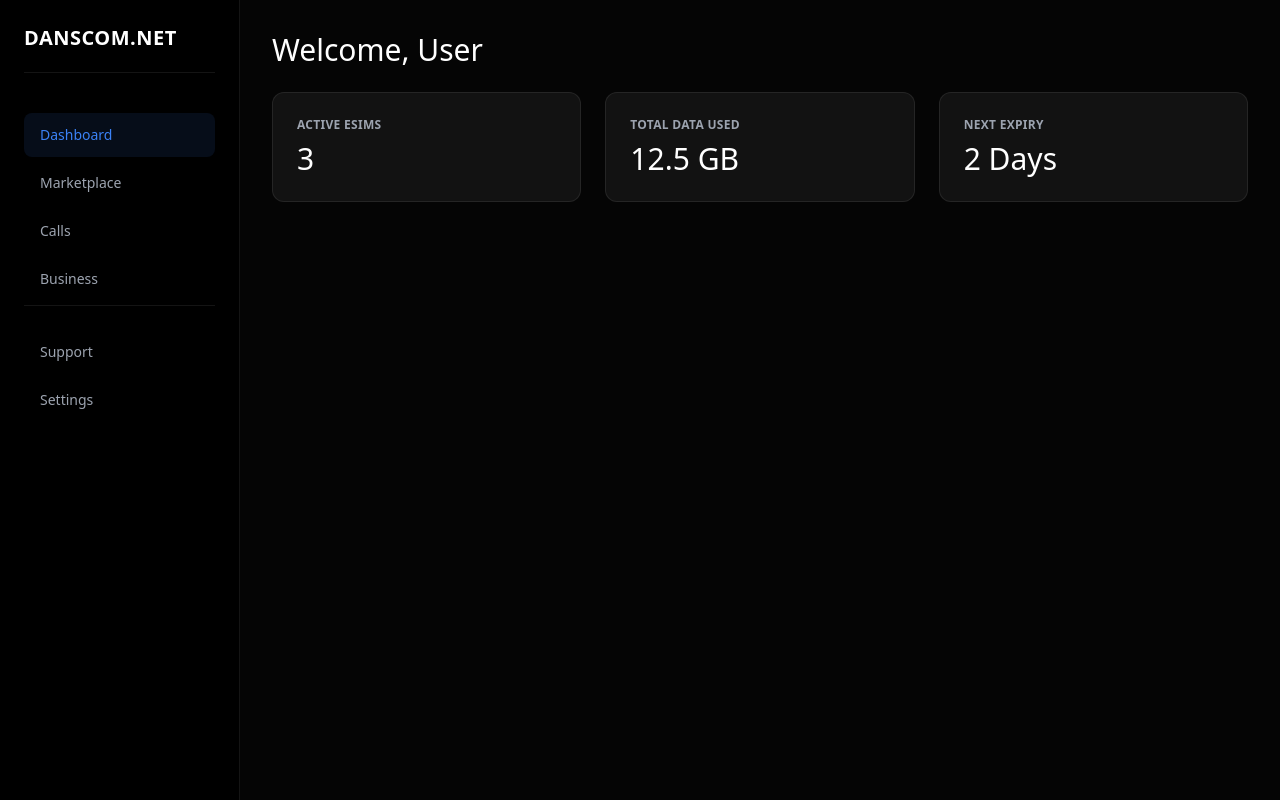
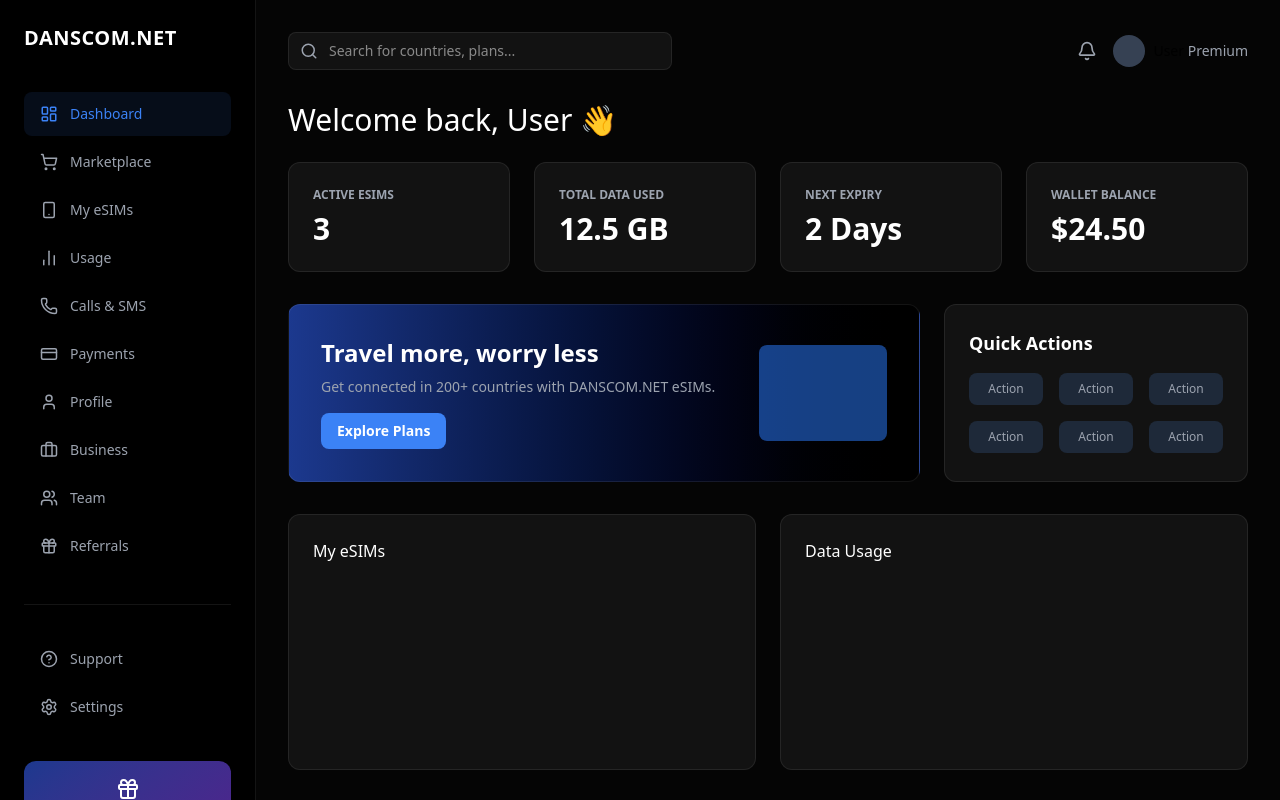
Before and after one commit to Dans3101/DANSCOM.NET, a React (Vite) app: page / in a window 1280 px wide. Shown: the top 800 px of the page. Built offline with nearby package versions, Linux system fonts and the light colour scheme.

Commit message:
feat(dashboard): enhance UI and dependencies
- Add recharts and motion for visualization and animations
- Refactor dashboard layout with modular header and stats components
- Update sidebar navigation with comprehensive menu items

```diff
--- a/src/components/Dashboard.tsx
+++ b/src/components/Dashboard.tsx
@@ -1,19 +1,21 @@
+import { Header } from './dashboard/Header';
+import { StatsRow } from './dashboard/StatsRow';
+import { BannerActions } from './dashboard/BannerActions';
+
 export const Dashboard = () => {
-    return (
-      <div className="p-8 text-text-p">
-        <h2 className="text-3xl font-medium mb-6">Welcome, User</h2>
-        <div className="grid grid-cols-1 md:grid-cols-3 gap-6">
-          {[
-            { title: 'Active eSIMs', value: '3' },
-            { title: 'Total Data Used', value: '12.5 GB' },
-            { title: 'Next Expiry', value: '2 Days' },
-          ].map((stat, i) => (
-            <div key={i} className="bg-bg-card p-6 rounded-xl border border-border-custom">
-              <h3 className="text-xs text-text-s font-semibold mb-2 uppercase tracking-wide">{stat.title}</h3>
-              <p className="text-3xl font-medium text-text-p">{stat.value}</p>
-            </div>
-          ))}
+  return (
+    <div className="p-8 font-sans">
+      <Header />
+      <div className="text-text-p">
+        <h2 className="text-3xl font-medium mb-6">Welcome back, User 👋</h2>
+        <StatsRow />
+        <BannerActions />
+        {/* Placeholder for remaining sections */}
+        <div className="grid grid-cols-2 gap-6">
+            <div className="bg-bg-card p-6 rounded-xl border border-border-custom h-64">My eSIMs</div>
+            <div className="bg-bg-card p-6 rounded-xl border border-border-custom h-64">Data Usage</div>
         </div>
       </div>
-    );
-  };
+    </div>
+  );
+};
--- a/src/components/Sidebar.tsx
+++ b/src/components/Sidebar.tsx
@@ -1,29 +1,63 @@
+import { LayoutDashboard, ShoppingCart, Smartphone, BarChart2, Phone, CreditCard, User, Briefcase, Users, Gift, HelpCircle, Settings, Sun, Moon } from 'lucide-react';
+
 export const Sidebar = ({ activeTab, onTabChange }: { activeTab: string, onTabChange: (tab: string) => void }) => {
+  const navItems = [
+    { name: 'Dashboard', icon: LayoutDashboard },
+    { name: 'Marketplace', icon: ShoppingCart },
+    { name: 'My eSIMs', icon: Smartphone },
+    { name: 'Usage', icon: BarChart2 },
+    { name: 'Calls & SMS', icon: Phone },
+    { name: 'Payments', icon: CreditCard },
+    { name: 'Profile', icon: User },
+    { name: 'Business', icon: Briefcase },
+    { name: 'Team', icon: Users },
+    { name: 'Referrals', icon: Gift },
+  ];
+
   return (
-    <div className="w-60 bg-black text-white min-h-screen p-6 flex flex-col border-r border-border-custom">
-      <h1 className="text-xl font-bold mb-10 text-text-p tracking-wide border-b border-border-custom pb-5">DANSCOM.NET</h1>
-      <nav className="flex flex-col gap-1">
-        {['Dashboard', 'Marketplace', 'Calls', 'Business'].map(tab => (
+    <div className="w-64 bg-black text-white min-h-screen p-6 flex flex-col border-r border-border-custom">
+      <div className="flex items-center gap-2 mb-10">
+        <h1 className="text-xl font-bold text-text-p tracking-wide">DANSCOM.NET</h1>
+      </div>
+      <nav className="flex flex-col gap-1 flex-1">
+        {navItems.map(item => (
           <button
-            key={tab}
-            onClick={() => onTabChange(tab)}
-            className={`text-left px-4 py-3 rounded-lg text-sm transition-all duration-200 ${activeTab === tab ? 'bg-accent/10 text-accent' : 'text-text-s hover:text-text-p'}`}
+            key={item.name}
+            onClick={() => onTabChange(item.name)}
+            className={`flex items-center gap-3 text-left px-4 py-3 rounded-lg text-sm transition-all duration-200 ${activeTab === item.name ? 'bg-accent/10 text-accent' : 'text-text-s hover:text-text-p'}`}
           >
-            {tab}
+            <item.icon size={18} />
+            {item.name}
           </button>
         ))}
-        <div className="mt-auto pt-6 flex flex-col gap-1 border-t border-border-custom">
-          {['Support', 'Settings'].map(tab => (
-            <button
-              key={tab}
-              onClick={() => onTabChange(tab)}
-              className="text-left px-4 py-3 rounded-lg text-sm text-text-s hover:text-text-p"
-            >
-              {tab}
-            </button>
-          ))}
+        <div className="mt-8 border-t border-border-custom pt-8 flex flex-col gap-1">
+          {['Support', 'Settings'].map(tab => {
+            const Icon = tab === 'Support' ? HelpCircle : Settings;
+            return (
+              <button
+                key={tab}
+                onClick={() => onTabChange(tab)}
+                className={`flex items-center gap-3 text-left px-4 py-3 rounded-lg text-sm transition-all duration-200 ${activeTab === tab ? 'bg-accent/10 text-accent' : 'text-text-s hover:text-text-p'}`}
+              >
+                <Icon size={18} />
+                {tab}
+              </button>
+            )
+          })}
         </div>
       </nav>
+
+      <div className="mt-8 bg-gradient-to-br from-blue-900 to-purple-900 rounded-xl p-4 text-center">
+        <Gift className="mx-auto mb-2 text-white" size={24} />
+        <h4 className="text-white font-medium text-sm">Refer & Earn</h4>
+        <p className="text-blue-200 text-xs mb-3">Invite friends and earn up to $10 for each referral.</p>
+        <button className="bg-white text-blue-900 text-xs font-bold py-2 px-4 rounded-lg w-full">Invite Now</button>
+      </div>
+
+      <div className="mt-6 flex justify-center items-center gap-4 bg-gray-900 p-2 rounded-lg text-sm text-text-s">
+        <button className="flex items-center gap-2"><Sun size={16} /> Light</button>
+        <button className="flex items-center gap-2 bg-gray-800 text-white p-1 rounded-md"><Moon size={16} /> Dark</button>
+      </div>
     </div>
   );
 };
--- /dev/null
+++ b/src/components/dashboard/BannerActions.tsx
@@ -0,0 +1,18 @@
+export const BannerActions = () => (
+    <div className="grid grid-cols-3 gap-6 mb-8">
+        <div className="col-span-2 bg-gradient-to-r from-blue-900 to-black p-8 rounded-xl border border-border-custom flex items-center justify-between">
+            <div>
+                <h3 className="text-2xl font-bold mb-2">Travel more, worry less</h3>
+                <p className="text-sm text-text-s mb-4">Get connected in 200+ countries with DANSCOM.NET eSIMs.</p>
+                <button className="bg-accent text-white px-4 py-2 rounded-lg text-sm font-semibold">Explore Plans</button>
+            </div>
+            <div className="w-32 h-24 bg-blue-500 rounded-lg opacity-50" />
+        </div>
+        <div className="bg-bg-card p-6 rounded-xl border border-border-custom">
+            <h3 className="text-lg font-semibold mb-4">Quick Actions</h3>
+            <div className="grid grid-cols-3 gap-4">
+                {[1,2,3,4,5,6].map(i => <div key={i} className="bg-gray-800 p-2 rounded-lg text-center text-xs text-text-s">Action</div>)}
+            </div>
+        </div>
+    </div>
+);
--- /dev/null
+++ b/src/components/dashboard/Header.tsx
@@ -0,0 +1,17 @@
+import { Search, Bell, User } from 'lucide-react';
+
+export const Header = () => (
+    <header className="flex justify-between items-center mb-8">
+        <div className="relative w-96">
+            <Search className="absolute left-3 top-1/2 transform -translate-y-1/2 text-text-s" size={18} />
+            <input type="text" placeholder="Search for countries, plans..." className="w-full bg-bg-card border border-border-custom rounded-lg py-2 pl-10 pr-4 text-sm text-text-p focus:outline-none focus:border-accent" />
+        </div>
+        <div className="flex items-center gap-4">
+            <Bell className="text-text-s" size={20} />
+            <div className="flex items-center gap-2">
+                <div className="w-8 h-8 rounded-full bg-gray-700" />
+                <span className="text-sm">User <span className="text-text-s">Premium</span></span>
+            </div>
+        </div>
+    </header>
+);
--- /dev/null
+++ b/src/components/dashboard/StatsRow.tsx
@@ -0,0 +1,15 @@
+export const StatsRow = () => (
+    <div className="grid grid-cols-4 gap-6 mb-8">
+        {[
+            { title: 'ACTIVE ESIMS', value: '3' },
+            { title: 'TOTAL DATA USED', value: '12.5 GB' },
+            { title: 'NEXT EXPIRY', value: '2 Days' },
+            { title: 'WALLET BALANCE', value: '$24.50' },
+        ].map((stat, i) => (
+            <div key={i} className="bg-bg-card p-6 rounded-xl border border-border-custom">
+                <h3 className="text-xs text-text-s font-semibold mb-2">{stat.title}</h3>
+                <p className="text-3xl font-bold text-text-p">{stat.value}</p>
+            </div>
+        ))}
+    </div>
+);
```
Also changed, not shown: package.json (+7 -6 lines), 1 other file (tests, documents, lock files or other folders).
